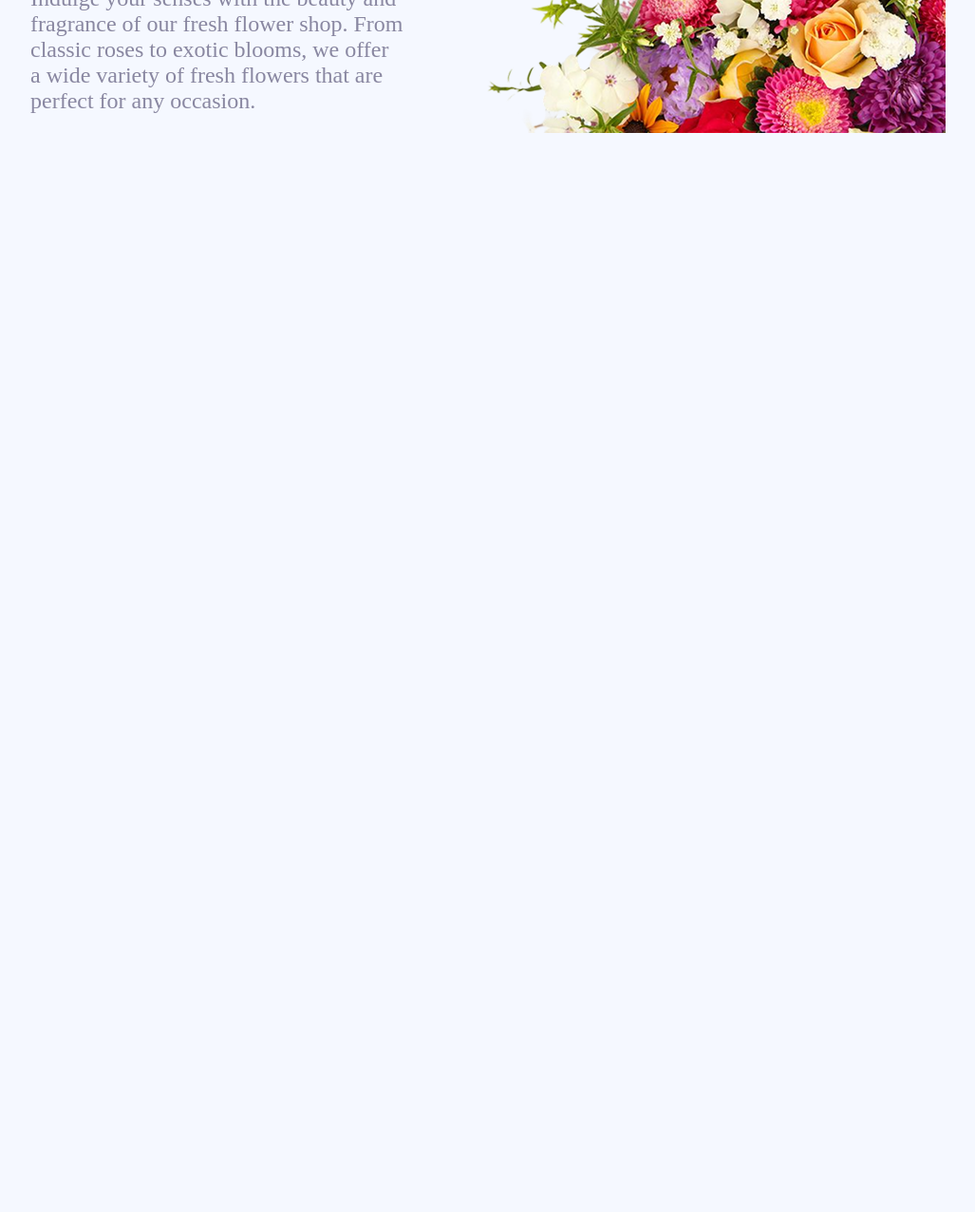
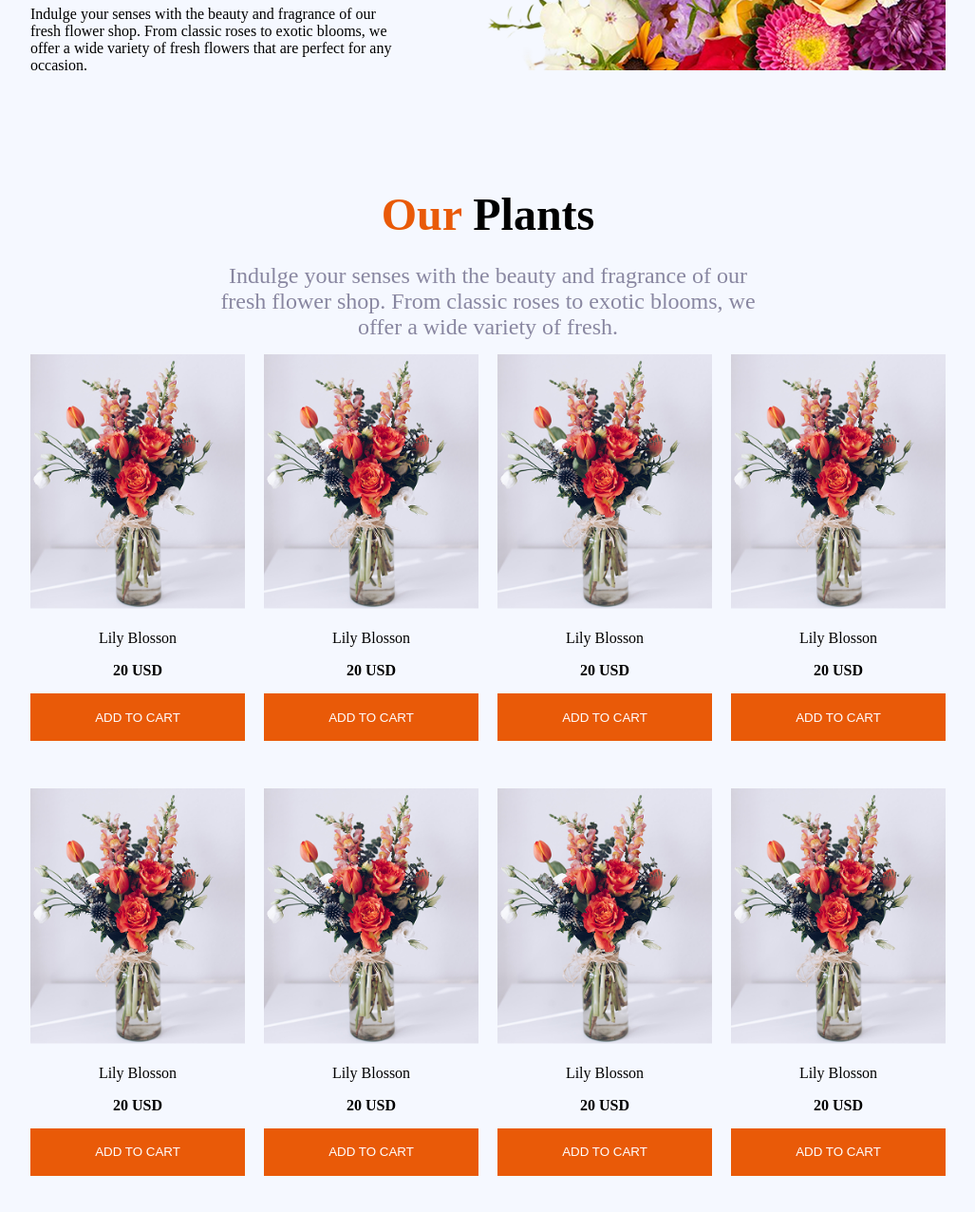
Before and after one commit to rifat028/assignment-2-rifat, a plain HTML site: page index.html in a window 1280 px wide. Shown: the part 518-1794 px from the top of the page at 95% size, without its empty margins (126-1153 px from the left). Before the commit the page ends 800 px from the top, so only its background shows below. Drawn offline with Linux system fonts and the light colour scheme.

Commit message:
cart section added

```diff
--- a/index.html
+++ b/index.html
@@ -2,7 +2,7 @@
 <html lang="en">
 <head>
     <meta charset="UTF-8">
-    <meta name="viewport" content="width=device-width, initial-scale=1.0">
+    <meta normal-size="viewport" content="width=device-width, initial-scale=1.0">
     <link rel="stylesheet" href="style.css">
     <title>Document</title>
 </head>
@@ -22,12 +22,66 @@
     </section>
     <section class="banner">
         <div class="intro">
-            <h1><span class="big-text"">ALWAYS <span class="red-text">FRESH FLOWERS</span></span></h1>
-            <p class="light-text normal-size">Indulge your senses with the beauty and fragrance of our fresh flower shop. From classic roses to exotic blooms, we offer a wide variety of fresh flowers that are perfect for any occasion. </p>
+            <h1><span class="big-size">ALWAYS <span class="red-text">FRESH <br>FLOWERS</span></span></h1>
+            <div>Indulge your senses with the beauty and fragrance of our fresh flower shop. From classic roses to exotic blooms, we offer a wide variety of fresh flowers that are perfect for any occasion. </div>
         </div>
         <div>
             <img class="hero-pic" src="images/hero-flower.png" alt="">
         </div>
     </section>
+    <section class="plants">
+        <p class=" mid-size center"><span class="red-text">Our </span>Plants</p>
+        <p class="normal-size light-text center padding ">Indulge your senses with the beauty and fragrance of our fresh flower shop. From classic roses to exotic blooms, we offer a wide variety of fresh.</p>
+        <div class="cards">
+            <div class="card">
+                <img src="images/sample-flower-image.png" alt="">
+                <p>Lily Blosson</p>
+                <p class="price">20 USD</p>
+                <button class="cbtn">ADD TO CART</button>
+            </div>
+            <div class="card">
+                <img src="images/sample-flower-image.png" alt="">
+                <p>Lily Blosson</p>
+                <p class="price">20 USD</p>
+                <button class="cbtn">ADD TO CART</button>
+            </div>
+            <div class="card">
+                <img src="images/sample-flower-image.png" alt="">
+                <p>Lily Blosson</p>
+                <p class="price">20 USD</p>
+                <button class="cbtn">ADD TO CART</button>
+            </div>
+            <div class="card">
+                <img src="images/sample-flower-image.png" alt="">
+                <p>Lily Blosson</p>
+                <p class="price">20 USD</p>
+                <button class="cbtn">ADD TO CART</button>
+            </div>
+            <div class="card">
+                <img src="images/sample-flower-image.png" alt="">
+                <p>Lily Blosson</p>
+                <p class="price">20 USD</p>
+                <button class="cbtn">ADD TO CART</button>
+            </div>
+            <div class="card">
+                <img src="images/sample-flower-image.png" alt="">
+                <p>Lily Blosson</p>
+                <p class="price">20 USD</p>
+                <button class="cbtn">ADD TO CART</button>
+            </div>
+            <div class="card">
+                <img src="images/sample-flower-image.png" alt="">
+                <p>Lily Blosson</p>
+                <p class="price">20 USD</p>
+                <button class="cbtn">ADD TO CART</button>
+            </div>
+            <div class="card">
+                <img src="images/sample-flower-image.png" alt="">
+                <p>Lily Blosson</p>
+                <p class="price">20 USD</p>
+                <button class="cbtn">ADD TO CART</button>
+            </div>
+        </div>
+    </section>
 </body>
 </html>
--- a/style.css
+++ b/style.css
@@ -3,17 +3,24 @@
 body{
     background-color: #F5F8FF;
 }
-.big-text{
+.normal-size{
+    font-size: 1.5rem;
+}
+.mid-size{
+    font-size: 3rem;
+    font-weight: bold;
+}
+.big-size{
     font-size: 4rem;
 }
 .light-text{
     color: #8987A1;
 }
-.normal-size{
-    font-size: 1.5rem;
-}
 .red-text{
     color: #E95A08;
+}
+.center{
+    text-align: center;
 }
 .header{
     display: flex;
@@ -21,7 +28,6 @@ body{
     justify-content: space-between;
     margin: 30px 150px;
 }
-
 .item{
     text-decoration: none;
     color: black;
@@ -48,7 +54,38 @@ body{
 .intro{
     max-width: 570px;
 }
-
+.plants{
+    margin: 0px 150px;
+}
+.padding{
+    padding: 0px 200px;
+}
+.plants p{
+    margin-bottom: 15px;
+}
+.card{
+    text-align: center;
+}
+.card img{
+width: 100%;
+}
+.price{
+    font-weight: bold;
+}
+.cbtn{
+    width: 100%;
+    height: 50px;
+    background-color: #E95A08;
+    color: white;
+    font-weight: 400;
+    border: none;
+    margin-bottom: 30px;
+}
+.cards{
+    display: grid;
+    grid-template-columns: repeat(4, 1fr);
+    gap: 20px;
+}
 
 @media screen and (max-width: 576px) {
     .hide{
@@ -69,7 +106,7 @@ body{
     .logo img{
         transform: scale(0.5);
     }
-    .big-text{
+    .big-size{
         font-size: 2rem;
     }
     .normal-size{
@@ -82,5 +119,18 @@ body{
         width: 18px;
         height: 20px;
     }
+    .mid-size{
+        font-size: 1.5rem;
+        font-weight: bold;
+    }
+    .plants{
+        margin: 0px 10px;
+    }
+    .padding{
+        padding: 0px 15px;
+    }
+    .cards{
+        grid-template-columns: repeat(2, 1fr);
+    }
 
 }
```
